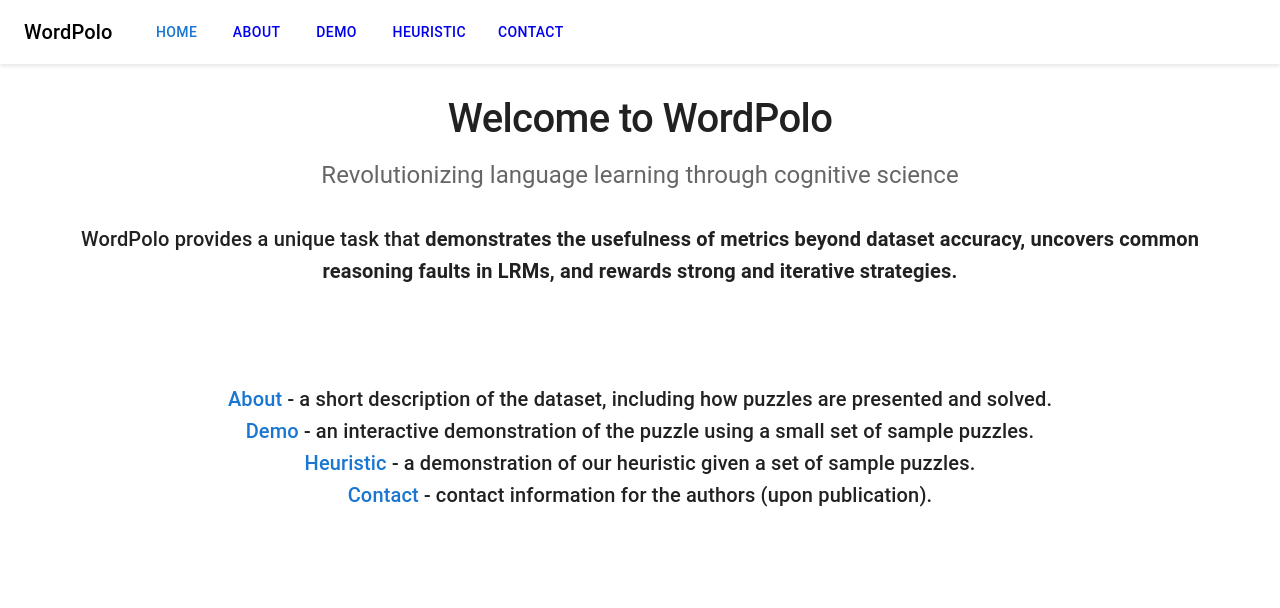
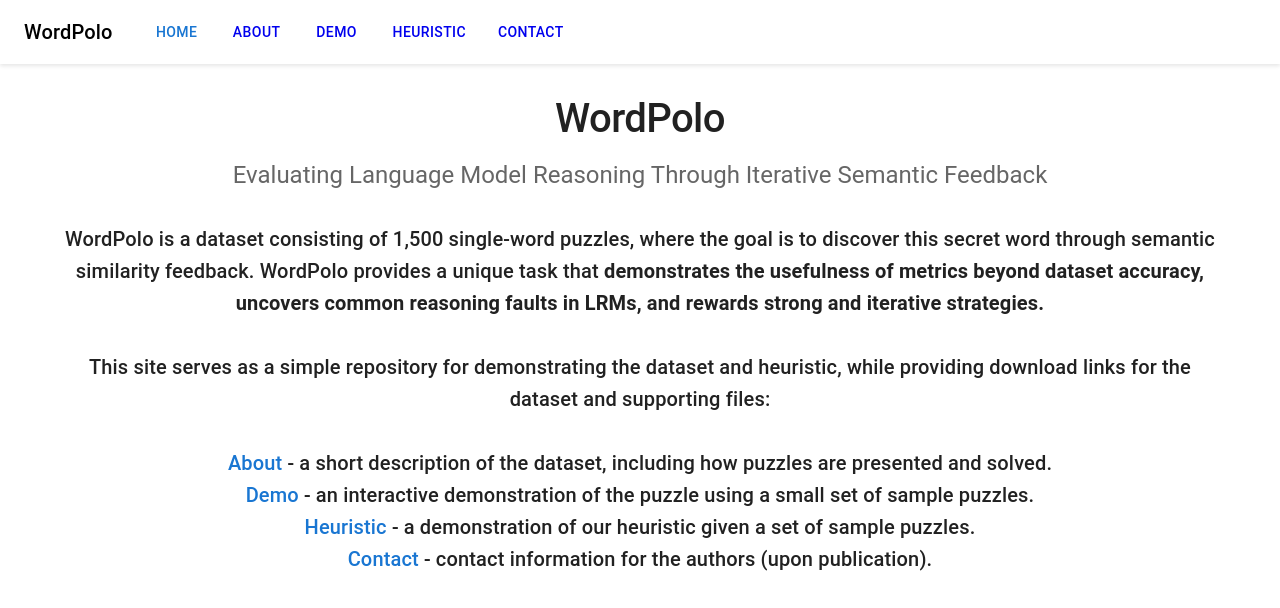
Before and after one commit to wordpolo/wordpolo-demo, a Next.js app: page / in a window 1280 px wide. Shown: the top 608 px of the page. Built offline with nearby package versions, Linux system fonts and the light colour scheme.

Commit message:
fix cover text

```diff
--- a/src/pages/index.tsx
+++ b/src/pages/index.tsx
@@ -6,15 +6,16 @@ export default function Home() {
     <Box>
       <Box sx={{ textAlign: 'center', mb: 8 }}>
         <Typography variant="h1" component="h1" sx={{ mb: 2 }}>
-          Welcome to WordPolo
+          WordPolo
         </Typography>
         <Typography variant="h5" color="text.secondary" sx={{ mb: 4 }}>
-          Revolutionizing language learning through cognitive science
+          Evaluating Language Model Reasoning Through Iterative Semantic Feedback
         </Typography>
         <Typography variant="h6" sx={{ mb: 4 }}>
-          WordPolo provides a unique task that <strong>demonstrates the usefulness of metrics beyond dataset accuracy, uncovers common reasoning faults in LRMs, and rewards strong and iterative strategies.</strong>
+          WordPolo is a dataset consisting of 1,500 single-word puzzles, where the goal is to discover this secret word through semantic similarity feedback. WordPolo provides a unique task that <strong>demonstrates the usefulness of metrics beyond dataset accuracy, uncovers common reasoning faults in LRMs, and rewards strong and iterative strategies.</strong>
           <br />
           <br />
+          This site serves as a simple repository for demonstrating the dataset and heuristic, while providing download links for the dataset and supporting files:
           <br />
           <br />
           <Link href="/about" style={{ color: '#1976d2', textDecoration: 'none' }}>About</Link> - a short description of the dataset, including how puzzles are presented and solved.
```
